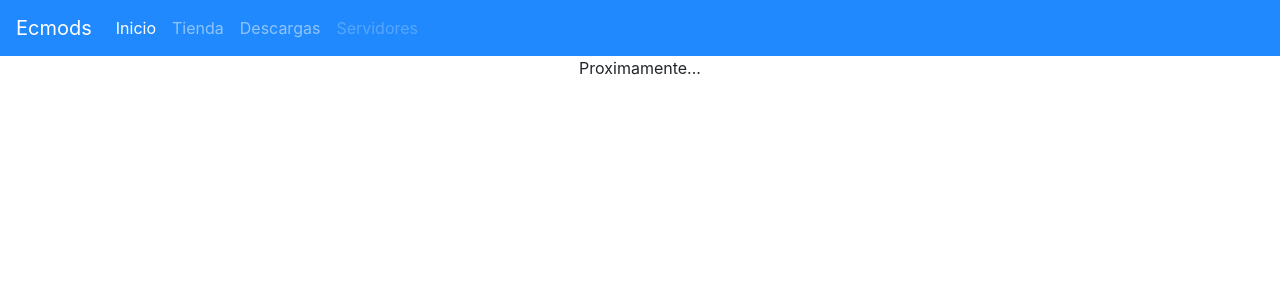
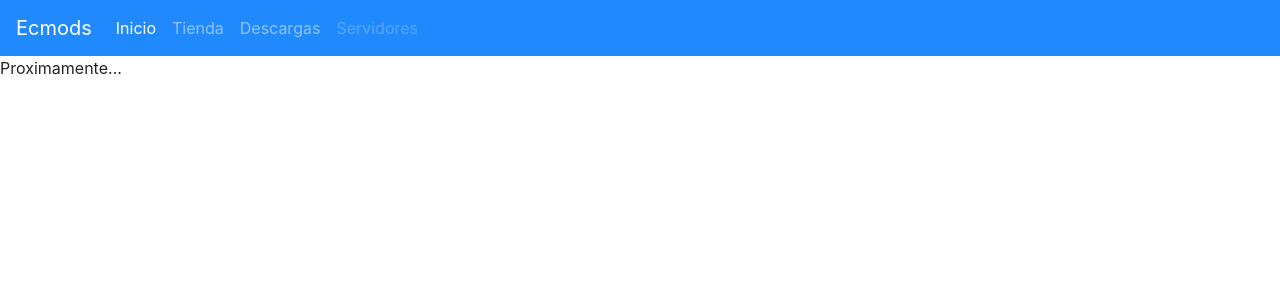
Before and after one commit to jadl456/EcmodsReact, a React (Create React App) app: page /descargas in a window 1280 px wide. Shown: the top 300 px of the page. Built offline with nearby package versions, Linux system fonts and the light colour scheme.

Commit message:
page and optimizacion
page and optimizacion

```diff
--- a/package.json
+++ b/package.json
@@ -9,6 +9,7 @@
     "bootstrap": "4.4.1",
     "react": "16.12.0",
     "react-dom": "16.12.0",
+    "react-router-dom": "5.1.2",
     "react-scripts": "3.3.1"
   },
   "scripts": {
--- a/src/App.js
+++ b/src/App.js
@@ -1,18 +1,21 @@
 import React from 'react';
-import './App.css';
-import NavBar from './components/Navbar';
+
+import { BrowserRouter, Switch, Route } from 'react-router-dom';
+
+import Layout from './components/Layout';
 import Inicio from './pages/Inicio';
+import Descargas from './pages/Descargas';
 
 function App() {
   return (
-
-    <div className="App">
-      <NavBar/>
-      <div>
-        <Inicio/>
-      </div>
-
-    </div>
+    <BrowserRouter>
+    <Layout>
+        <Switch>
+          <Route exact path="/inicio" component = {Inicio}/>
+          <Route exact path="/descargas" component = {Descargas}/>
+        </Switch>
+    </Layout>
+</BrowserRouter>
   );
 }
 
--- /dev/null
+++ b/src/components/Layout.js
@@ -0,0 +1,15 @@
+import React from 'react';
+
+import Navbar from './Navbar';
+
+function Layout (props){
+    return (
+        <React.Fragment>
+            <Navbar/>
+            {props.children}
+        </React.Fragment>
+
+    );
+}
+
+export default Layout;
--- a/src/components/Navbar.js
+++ b/src/components/Navbar.js
@@ -23,9 +23,9 @@ class NavBar extends React.Component{
   </button>
   <div className={"collapse navbar-collapse " + show}>
     <div className="navbar-nav">
-      <a className="nav-item nav-link active" href="/">Inicio <span className="sr-only">(current)</span></a>
+      <a className="nav-item nav-link active" href="/Inicio">Inicio <span className="sr-only">(current)</span></a>
       <a className="nav-item nav-link" href="/">Tienda</a>
-      <a className="nav-item nav-link" href="/">Descargas</a>
+      <a className="nav-item nav-link" href="/Descargas">Descargas</a>
       <a className="nav-item nav-link disabled" href="/" aria-disabled="true">Servidores</a>
     </div>
   </div>
--- /dev/null
+++ b/src/pages/Descargas.js
@@ -0,0 +1,12 @@
+import React from 'react';
+
+class Descargas extends React.Component{
+    render(){
+        return (
+            <React.Fragment>
+                <p>Proximamente...</p>
+            </React.Fragment>
+        );
+    }
+}
+export default Descargas;
--- a/src/pages/Inicio.js
+++ b/src/pages/Inicio.js
@@ -3,9 +3,9 @@ import React from 'react';
 class inicio extends React.Component{
     render(){
     return (
-        <div>
+        <React.Fragment>
             <p>Proximamente...</p>
-        </div>
+        </React.Fragment>
     );
 }
 
```
Also changed, not shown: 1 other file (tests, documents, lock files or other folders).
